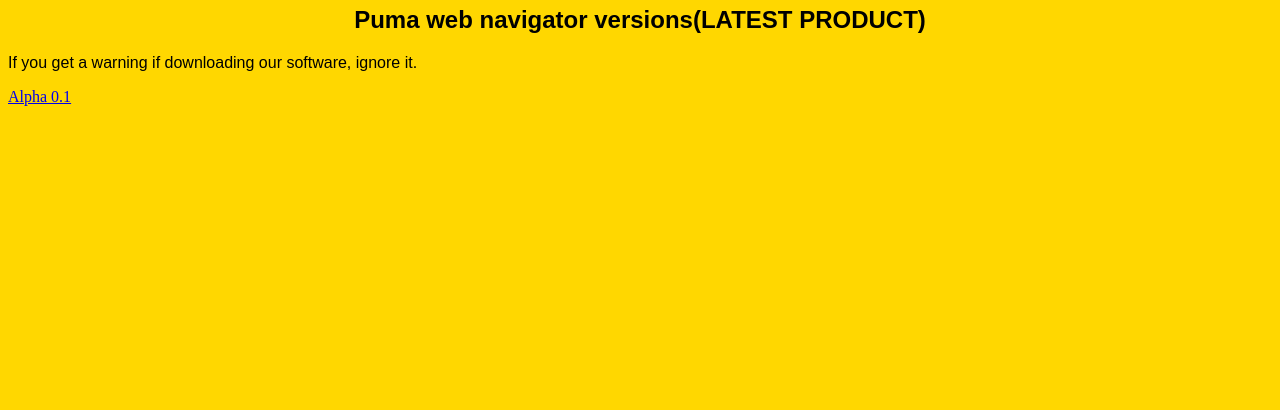
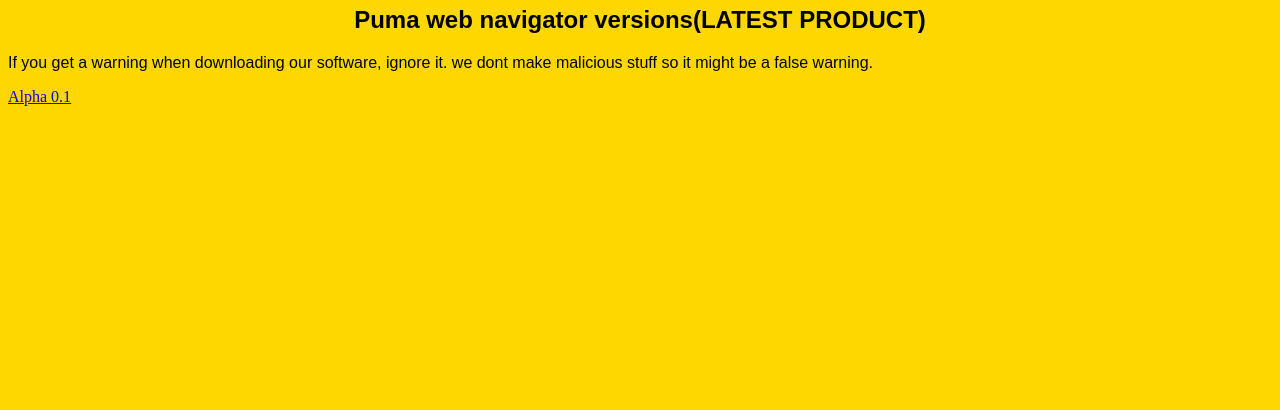
Before and after one commit to PumaDevelopInc/Official-website-of-Puma-Develop-Inc., a plain HTML site: page index.html in a window 1280 px wide. Shown: the part 390-800 px from the top of the page. Drawn offline with Linux system fonts and the light colour scheme.

Commit message:
Update index.html

```diff
--- a/index.html
+++ b/index.html
@@ -39,7 +39,8 @@
     Please join my studio and become a Puma Developer!</p>
 <h1 style="font-family: sans-serif">Downloads</h1>
 <h2 style="font-family: sans-serif">Puma web navigator versions(LATEST PRODUCT)</h2>
-  <p style="font-family: sans-serif">If you get a warning if downloading our software, ignore it.</p>
+  <p style="font-family: sans-serif">If you get a warning when downloading our software, ignore it. we dont make malicious stuff so it
+  might be a false warning.</p>
 
   <a href="https://github.com/PumaDevelopInc/puma-web-navigator">Alpha 0.1</a>
 
```
